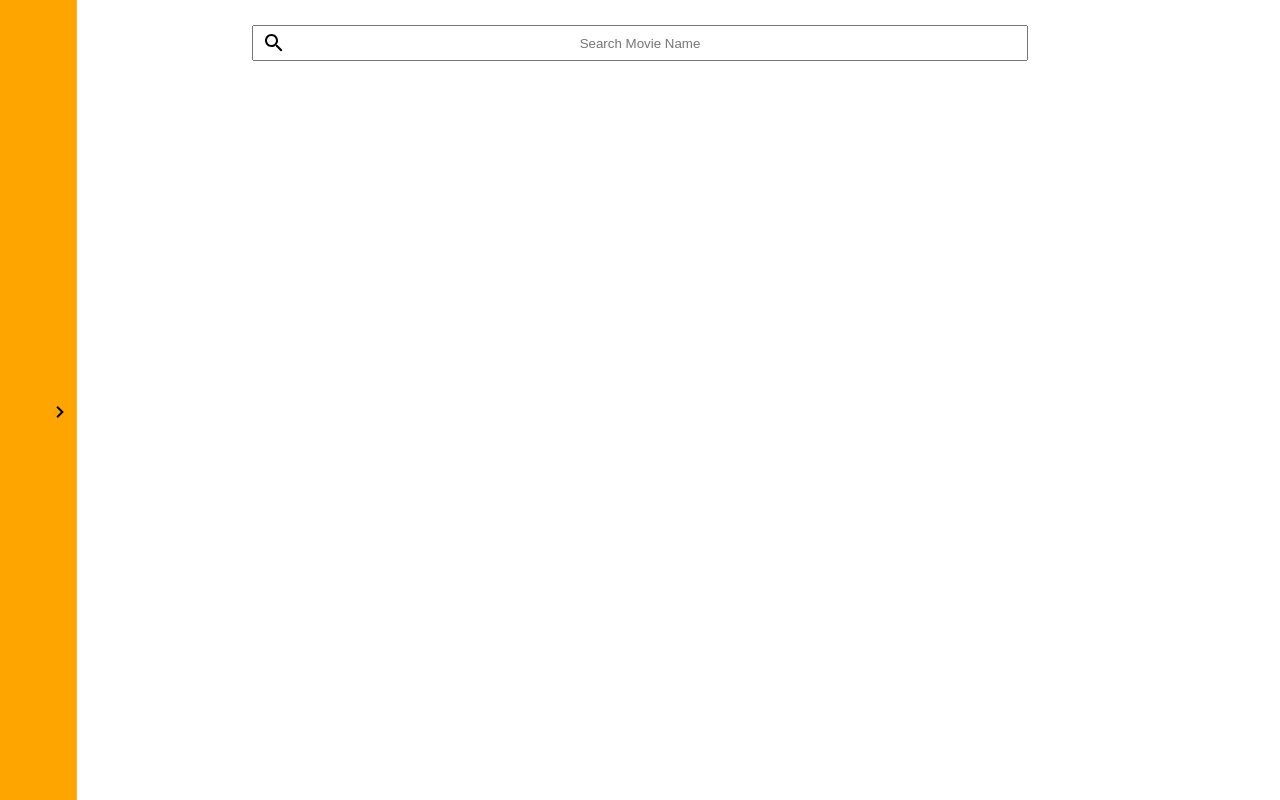
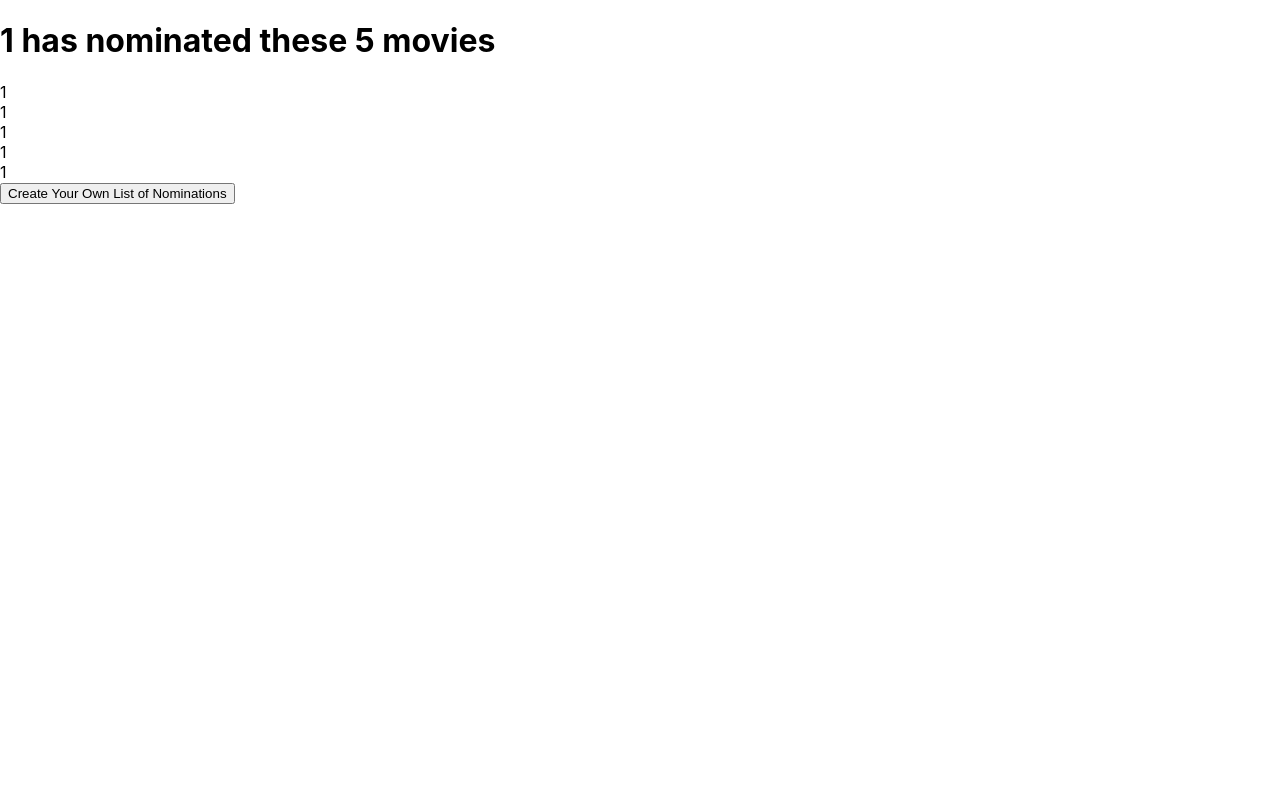
Before and after one commit to harrishs/movieNoms, a React (Create React App) app: page /1/1/1/1/1/1 in a window 1280 px wide. Built offline with nearby package versions, Linux system fonts and the light colour scheme.

Commit message:
shareable nomination page

```diff
--- a/package.json
+++ b/package.json
@@ -10,6 +10,8 @@
     "@testing-library/user-event": "^12.1.10",
     "react": "^17.0.1",
     "react-dom": "^17.0.1",
+    "react-router": "^5.2.0",
+    "react-router-dom": "^5.2.0",
     "react-scripts": "4.0.1",
     "web-vitals": "^0.2.4"
   },
--- a/src/App.js
+++ b/src/App.js
@@ -1,22 +1,25 @@
 import React, {useState, useEffect, useContext} from "react";
 import classes from "./App.module.css";
+import {Route, Link} from "react-router-dom";
 
 import Card from "./Components/Card/Card";
 import {NominationContext} from "./NominationContext";
 import Nominations from "./Components/Nominations/Nominations";
 import NominationContainer from "./Components/Nominations/NominationContainer"
 import SearchIcon from '@material-ui/icons/Search';
+import NominationPage from "./Components/Nominations/NominationPage";
 
 function App() {
   const [keyWord, setKeyWord] = useState("");
+  const [name, setName] = useState("");
   const [finalWord, setFinalWord] = useState(null);
   const [results, setResults] = useState();
   const [load, setLoad] = useState(false);
   const [maxPage, setMaxPage] = useState(1);
   const [page, setPage] = useState(1);
+  const [params, setParams] = useState();
 
   const [nominations, setNominations] = useContext(NominationContext);
-
 
   let apiUrl = `http://www.omdbapi.com/?apikey=29fdc319&type=movie&s=${finalWord}`;
 
@@ -29,11 +32,22 @@ function App() {
     setFinalWord(keyWord);
   }
 
-  let reloader = (cb, title, year) => {
+  //Change state to rerender nominations and cards, add nominations to localstorage
+  const reloader = (cb, title, year) => {
     cb(title, year);
     localStorage.setItem("nominations", JSON.stringify(nominations));
-    console.log(nominations);
     setLoad(!load);
+  }
+
+  const urlGen = (name) => {
+    let paramGen = `/${name}`
+    for (let nomination of Object.entries(nominations)){
+      if (nomination[0] !== "count" ){
+        paramGen += `/${nomination[0]} (${nomination[1]})`;
+      }
+    }
+    setParams(paramGen);
+    console.log(paramGen);
   }
 
   useEffect(() => {
@@ -58,13 +72,33 @@ function App() {
         }
       }
       runFetch(apiUrl);
-  }, [apiUrl, finalWord]);
+  }, [apiUrl, finalWord, setNominations]);
 
-  let output;
+  let output = <h1>Search & Nominate 5 Movies</h1>;
   let message;
   if (finalWord !== null){
     output = <h1>No Results</h1>;
-    message = <h1 className={classes.Msg}>Results for "{keyWord}"</h1>
+    message = <h1 className={classes.Msg}>Results for "{finalWord}"</h1>
+  }
+
+  let share = <button type="submit">Share Nominations With Friends</button>;
+  if (params) {
+    share = <div>
+      <button type="submit">Share Nominations With Friends</button>
+      <Link to={params}>Copy This Url</Link>
+    </div>
+  }
+  if (nominations.count === 5) {
+    output = <div>
+      <h1 id="finishedNom">5 Movies Have Been Nominated</h1>
+      <form onSubmit={(e) => {
+        e.preventDefault();
+        return urlGen(name)
+      }} id="linkGen">
+        <input type="text" name="name" onChange={e => setName(e.target.value)} placeholder="Enter Your Name"/>
+        {share}
+      </form>
+    </div>
   }
 
   //Output result cards for each movie
@@ -88,11 +122,11 @@ function App() {
   })
   }
 
-  return (
-      <div className={classes.App}>
+  let main = (
+    <>
         <form onSubmit={handleSearch}  className={classes.Search}>
-          <SearchIcon className={classes.searchIcon} />
-          <input type="text" placeholder="Search Movie Name" onChange={entryHandler} />
+        <SearchIcon className={classes.searchIcon} />
+        <input type="text" placeholder="Search Movie Name" onChange={entryHandler} />
         </form>
         {message}
         <div className={classes.Results}>
@@ -101,6 +135,12 @@ function App() {
         <NominationContainer count={nominations.count}>
         {renderNoms}
         </NominationContainer>
+    </>
+  )
+  return (
+      <div className={classes.App}>
+        <Route path="/" exact render={() => main} />
+        <Route path="/:name/:nom1/:nom2/:nom3/:nom4/:nom5" component={NominationPage} />
       </div>
   );
 }
--- a/src/Components/Nominations/NominationContainer.js
+++ b/src/Components/Nominations/NominationContainer.js
@@ -12,6 +12,7 @@ const NominationHolder = props => {
         setToggle(!toggle);
     }
 
+    //Open and close side bar and adjust icon
     let toggleClasses = [classes.NominationContainer, classes.Close]
     let toggleIcon = <ChevronRightIcon onClick={toggleHandler} className={classes.icon}/>;
     if (toggle) {
--- /dev/null
+++ b/src/Components/Nominations/NominationPage.js
@@ -0,0 +1,20 @@
+import React from "react";
+import { useParams, Link } from 'react-router-dom';
+
+const NominationPage = () => {
+    const params = useParams();
+
+    return (
+        <div>
+            <h1>{params.name} has nominated these 5 movies</h1>
+            <div>{params.nom1}</div>
+            <div>{params.nom2}</div>
+            <div>{params.nom3}</div>
+            <div>{params.nom4}</div>
+            <div>{params.nom5}</div>
+            <Link to="/"><button>Create Your Own List of Nominations</button></Link>
+        </div>
+    )
+}
+
+export default NominationPage;
--- a/src/index.js
+++ b/src/index.js
@@ -4,12 +4,15 @@ import './index.css';
 import App from './App';
 import reportWebVitals from './reportWebVitals';
 import {NominationProvider} from "./NominationContext";
+import {BrowserRouter} from "react-router-dom";
 
 ReactDOM.render(
   <React.StrictMode>
+    <BrowserRouter>
     <NominationProvider>
     <App />
     </NominationProvider>
+    </BrowserRouter>
   </React.StrictMode>,
   document.getElementById('root')
 );
```
Also changed, not shown: 2 other files (tests, documents, lock files or other folders).
